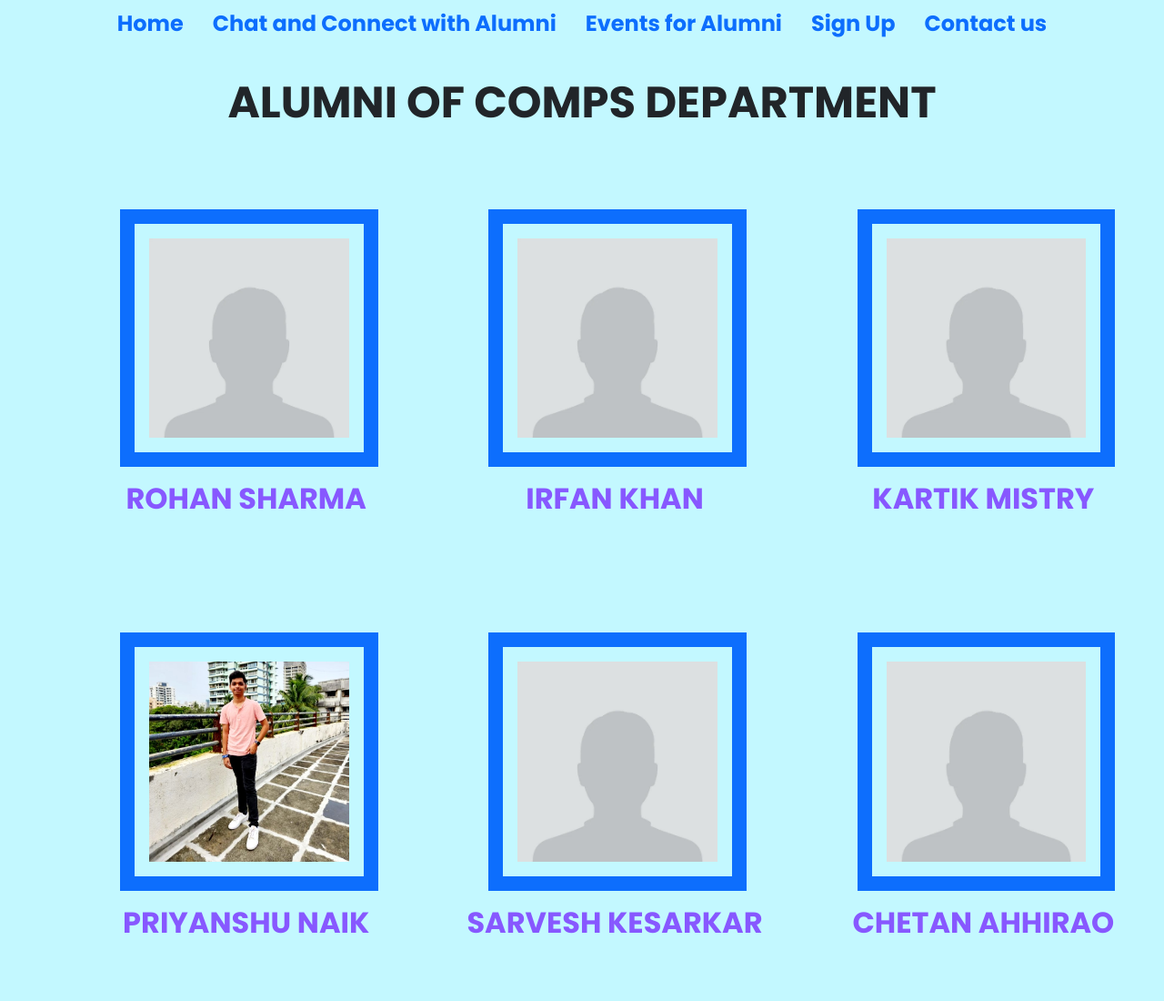
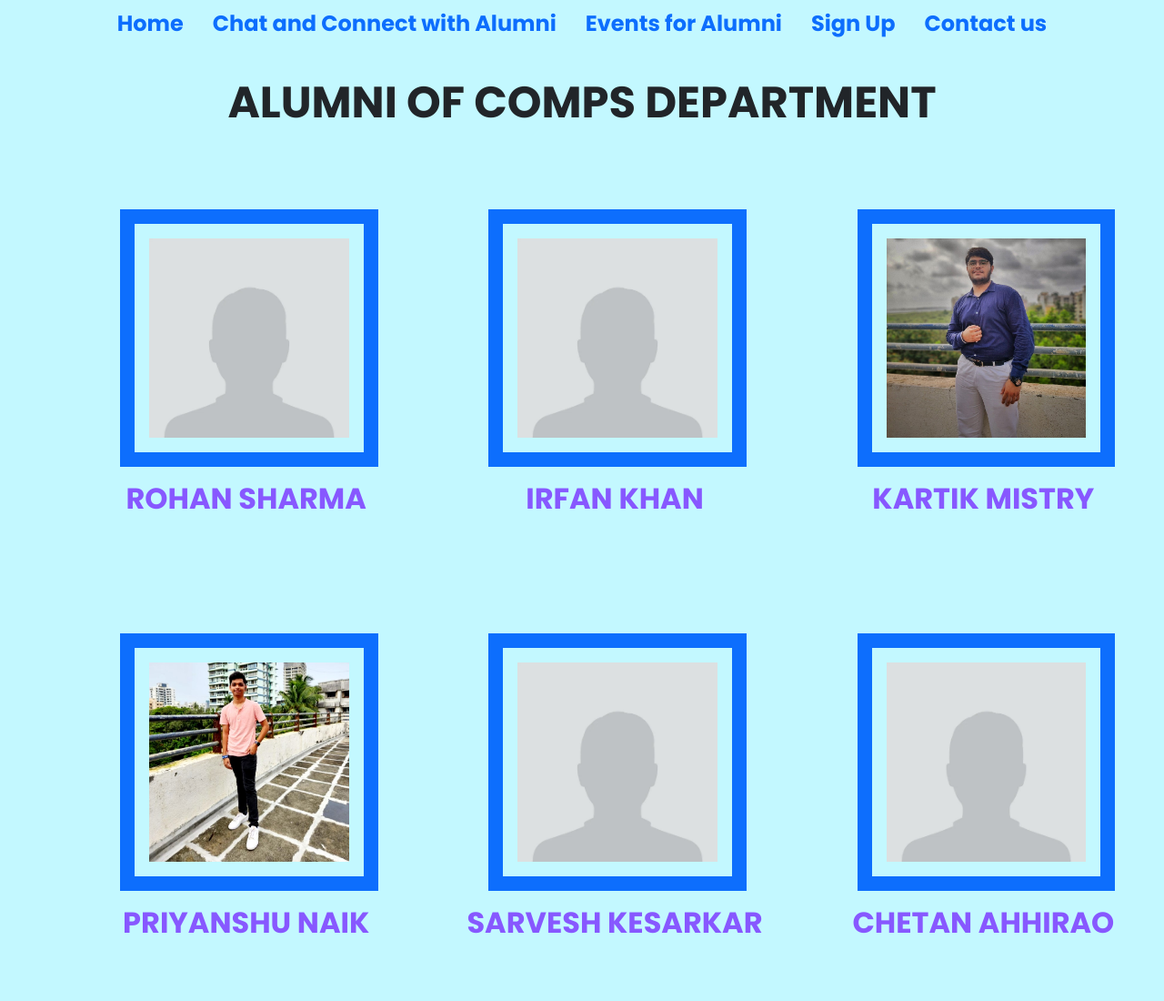
Before and after one commit to KartikMistry18/SE-MINI-PROJECT, a website: page MiniProjectKartik-main/comps.html in a window 1280 px wide. Shown: the top 1100 px of the page at 91% size. Drawn offline with nearby package versions, Linux system fonts and the light colour scheme.

Commit message:
changes done

```diff
--- a/MiniProjectKartik-main/comps.html
+++ b/MiniProjectKartik-main/comps.html
@@ -64,7 +64,7 @@
         </div>
         <div class="column">
         <a href="https://www.linkedin.com/in/kartik-mistry-102a2b232" target="_blank">
-         <img src="./img/a3.jpg" class="FeedImage" alt="..." />
+         <img src="./img/self1.jpeg" class="FeedImage" alt="..." />
          <h2 class="alumniname"> KARTIK MISTRY</h2>
         </a>
         </div>
```
Also changed, not shown: MiniProjectKartik-main/aids.html (+1 -1 lines), MiniProjectKartik-main/it.html (+1 -1 lines), MiniProjectKartik-main/img/self1.jpeg (added).
